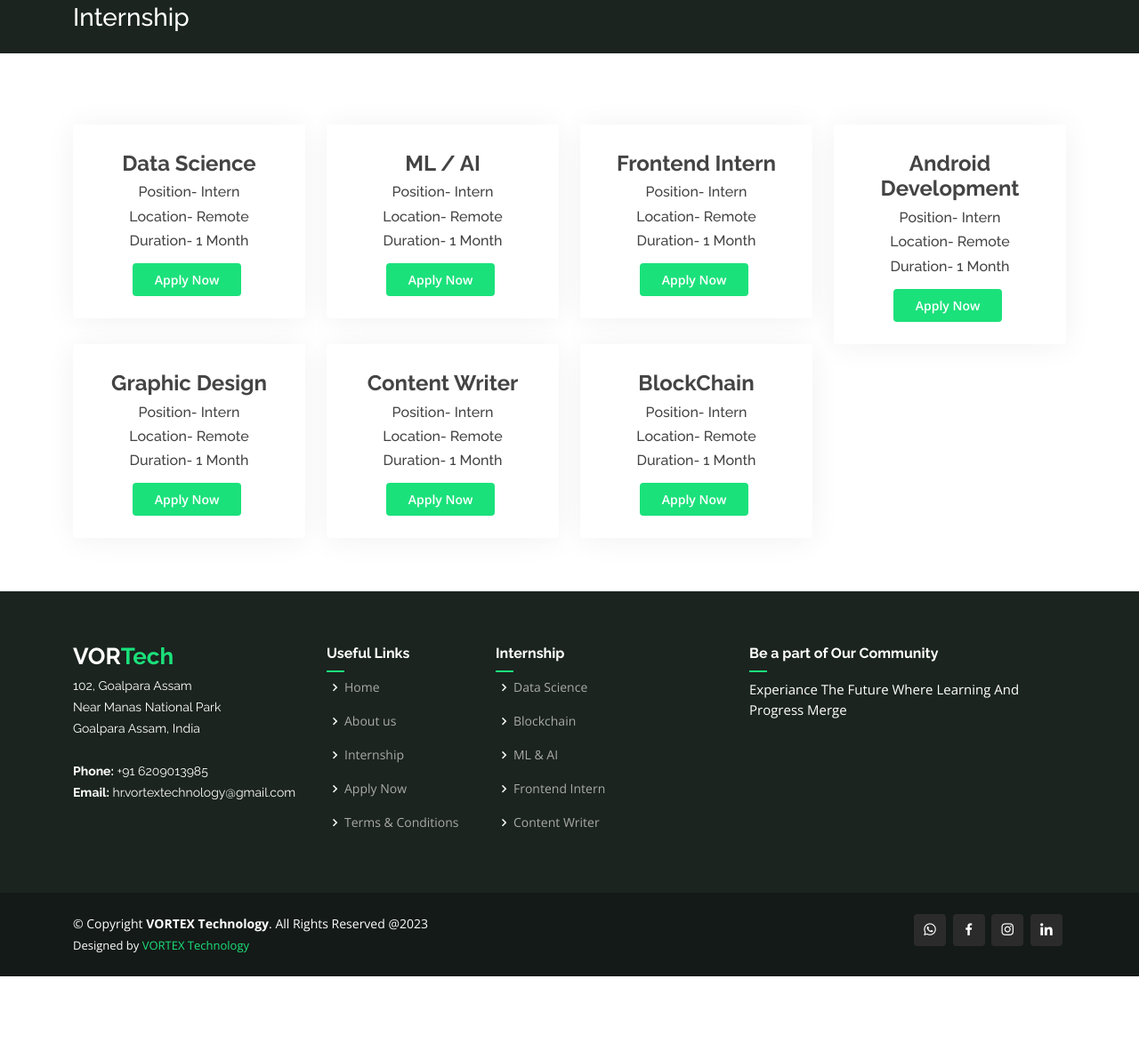
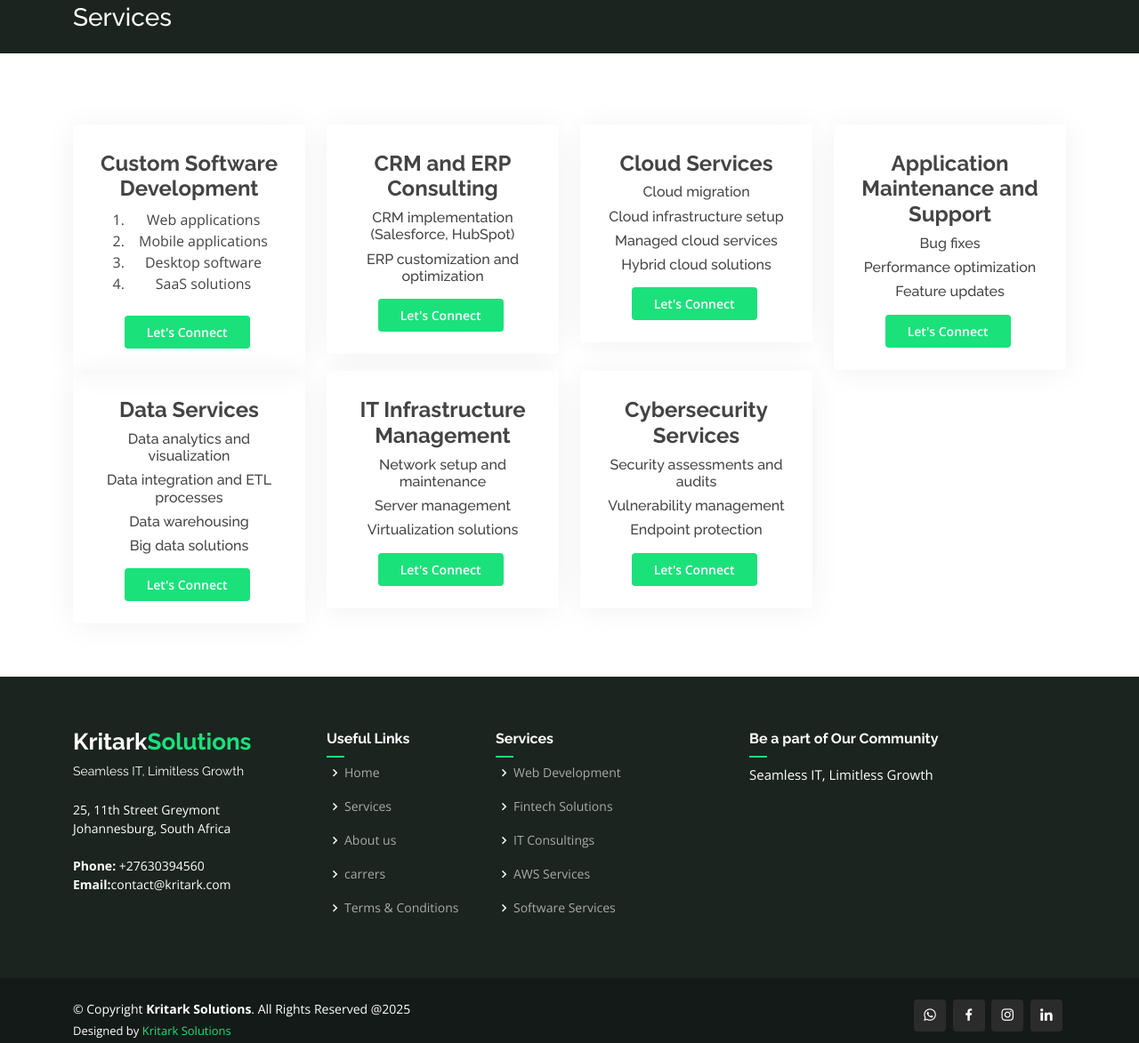
Before and after one commit to Amrit1255/Website, a plain HTML site: page InternshipDomains.html in a window 1280 px wide. Shown: the part 125-1298 px from the top of the page at 89% size. Before the commit the page ends 1223 px from the top, so only its background shows below. Drawn offline with nearby package versions, Linux system fonts and the light colour scheme.

Commit message:
Update InternshipDomains.html

```diff
--- a/InternshipDomains.html
+++ b/InternshipDomains.html
@@ -14,7 +14,7 @@
   <meta charset="utf-8">
   <meta content="width=device-width, initial-scale=1.0" name="viewport">
 
-   <title>VORTEX Technology</title>
+   <title>Kritark Solution</title>
   <meta name="title" content="VORTEX Technology">
 <meta name="description" content="VORTEX Technology's  provide Virtual Internships, Join VORTEX Technology's Virtual Internships: Your Gateway to Success.">
 <meta name="keywords" content="VORTEX, Internship, VORTEX Internship, freeinternship,vortextechnology,vortex,technology,internship,freeinternship,pythoninternship, javainternship, aitools ,androidinternship,webdevelopmentinternship,machinelearninginternship,aiinternship,graphicsdesigninternship,java,python,android,internshipfree,training,internship,jobopening,newinternship,winterinternship,summerinternship,stipendinternship,virtualinternship,onemonthinternship,1monthinternship,6monthinternship,Vortextechnologyinternship.">
@@ -56,8 +56,8 @@
   <header id="header" class="fixed-top d-flex align-items-center">
     <div class="container d-flex align-items-center">
       <h1 class="logo me-auto">
-        <img src="assets/img/codeclause.png"/>
-        <a href="index.html">VOR<span>Tech</span></a></h1>
+        <img src="assets/img/codeclause.jpg"/>
+        <a href="index.html">Kritark<span>Solution</span></a></h1>
       <!-- Uncomment below if you prefer to use an image logo -->
       <!-- <a href="index.html" class="logo me-auto"><img src="assets/img/logo.png" alt=""></a>-->
 
@@ -65,17 +65,15 @@
         <ul>
            <li><a class="nav-link  " href="index.html">Home</a></li>
           <li><a class="nav-link " href="about.html">About</a></li>
-          <li><a class="nav-link active" href="InternshipDomains.html">Internship</a></li>
+          <li><a class="nav-link active" href="InternshipDomains.html">Services</a></li>
           <li><a class="nav-link  " href="Roadmap.html">Roadmap</a></li>
-          <li><a class="nav-link  " href="Speakers.html">Experts</a></li>
-          <li><a class="nav-link  " href="Trainings.html">Tutorials</a></li>
           <!--<li><a class="nav-link " href="Team">Team</a></li>-->
           <li><a class="nav-link " href="Contact.html">Contact</a></li>
         </ul>
         <i class="bi bi-list mobile-nav-toggle"></i>
       </nav><!-- .navbar -->
 
-      <a href="https://chat.whatsapp.com/FF9V7MhDfLtCYgU6Mg2pWa" target="_blank" class="get-started-btn ">Joins</a>
+      <a href="Contact.html" target="_blank" class="get-started-btn ">Let's Connect</a>
     </div>
   </header><!-- End Header -->
 
@@ -90,7 +88,7 @@
           <li><a href="index.html">Home</a></li>
           <li>About</li>
         </ol>
-        <h2>Internship</h2>
+        <h2>Services</h2>
 
       </div>
     </section><!-- End Breadcrumbs -->
@@ -103,13 +101,15 @@
           <div class="col-lg-3 col-md-6">
             <div class="count-box">
 
-              <p>
-                <b><h4>Data Science</h4></b>
-                <h6>Position- Intern</h6>
-                <h6>Location- Remote</h6>
-                <h6>Duration- 1 Month</h6>
-              </p>
-              <a style="margin-left: -0.3rem; margin-top: 0.5rem;" href="https://forms.gle/zTm4y4LWWoRWmn5G9" target="_blank" class="get-started-btn scrollto">Apply Now</a>
+              <h4><b>Custom Software Development</b></h4>
+<ol>
+  <li>Web applications</li>
+  <li>Mobile applications</li>
+  <li>Desktop software</li>
+  <li>SaaS solutions</li>
+</ol>
+
+              <a style="margin-left: -0.3rem; margin-top: 0.5rem;" href="Contact.html" target="_blank" class="get-started-btn scrollto">Let's Connect</a>
             <p>
 
               </p>
@@ -121,12 +121,11 @@
             <div class="count-box">
 
               <p>
-                <b><h4>ML / AI</h4></b>
-                <h6>Position- Intern</h6>
-                <h6>Location- Remote</h6>
-                <h6>Duration- 1 Month</h6>
+                <b><h4>CRM and ERP Consulting</h4></b>
+                <h6>CRM implementation (Salesforce, HubSpot)</h6>
+                <h6>ERP customization and optimization</h6>
               </p>
-              <a style="margin-left: -0.3rem; margin-top: 0.5rem;" href="https://forms.gle/zTm4y4LWWoRWmn5G9" target="_blank" class="get-started-btn scrollto">Apply Now</a>
+              <a style="margin-left: -0.3rem; margin-top: 0.5rem;" href="Contact.html" target="_blank" class="get-started-btn scrollto">Let's Connect</a>
             <p>
 
               </p>
@@ -138,12 +137,13 @@
             <div class="count-box">
 
               <p>
-                <b><h4>Frontend Intern</h4></b>
-                <h6>Position- Intern</h6>
-                <h6>Location- Remote</h6>
-                <h6>Duration- 1 Month</h6>
+                <b><h4>Cloud Services</h4></b>
+                <h6>Cloud migration</h6>
+                <h6>Cloud infrastructure setup</h6>
+                <h6>Managed cloud services</h6>
+                <h6>Hybrid cloud solutions</h6>
               </p>
-              <a style="margin-left: -0.3rem; margin-top: 0.5rem;" href="https://forms.gle/zTm4y4LWWoRWmn5G9" target="_blank" class="get-started-btn scrollto">Apply Now</a>
+              <a style="margin-left: -0.3rem; margin-top: 0.5rem;" href="Contact.html" target="_blank" class="get-started-btn scrollto">Let's Connect</a>
             <p>
 
               </p>
@@ -155,12 +155,12 @@
             <div class="count-box">
 
               <p>
-                <b><h4>Android Development</h4></b>
-                <h6>Position- Intern</h6>
-                <h6>Location- Remote</h6>
-                <h6>Duration- 1 Month</h6>
+                <b><h4>Application Maintenance and Support</h4></b>
+                <h6>Bug fixes</h6>
+                <h6>Performance optimization</h6>
+                <h6>Feature updates</h6>
               </p>
-              <a style="margin-left: -0.3rem; margin-top: 0.5rem;" href="https://forms.gle/zTm4y4LWWoRWmn5G9" target="_blank" class="get-started-btn scrollto">Apply Now</a>
+              <a style="margin-left: -0.3rem; margin-top: 0.5rem;" href="Contact.html" target="_blank" class="get-started-btn scrollto">Let's Connect</a>
             <p>
 
               </p>
@@ -174,12 +174,13 @@
             <div class="count-box">
 
               <p>
-                <b><h4>Graphic Design</h4></b>
-                <h6>Position- Intern</h6>
-                <h6>Location- Remote</h6>
-                <h6>Duration- 1 Month</h6>
+                <b><h4>Data Services</h4></b>
+                <h6>Data analytics and visualization</h6>
+                <h6>Data integration and ETL processes</h6>
+                <h6>Data warehousing</h6>
+                <h6>Big data solutions</h6>
               </p>
-              <a style="margin-left: -0.3rem; margin-top: 0.5rem;" href="https://forms.gle/zTm4y4LWWoRWmn5G9" target="_blank" class="get-started-btn scrollto">Apply Now</a>
+              <a style="margin-left: -0.3rem; margin-top: 0.5rem;" href="Contact.html" target="_blank" class="get-started-btn scrollto">Let's Connect</a>
             <p>
 
               </p>
@@ -191,12 +192,12 @@
             <div class="count-box">
 
               <p>
-                <b><h4>Content Writer</h4></b>
-                <h6>Position- Intern</h6>
-                <h6>Location- Remote</h6>
-                <h6>Duration- 1 Month</h6>
+                <b><h4>IT Infrastructure Management</h4></b>
+                <h6>Network setup and maintenance</h6>
+                <h6>Server management</h6>
+                <h6>Virtualization solutions</h6>
               </p>
-              <a style="margin-left: -0.3rem; margin-top: 0.5rem;" href="https://forms.gle/zTm4y4LWWoRWmn5G9" target="_blank" class="get-started-btn scrollto">Apply Now</a>
+              <a style="margin-left: -0.3rem; margin-top: 0.5rem;" href="Contact.html" target="_blank" class="get-started-btn scrollto">Let's Connect</a>
             <p>
 
               </p>
@@ -208,12 +209,12 @@
             <div class="count-box">
 
               <p>
-                <b><h4>BlockChain</h4></b>
-                <h6>Position- Intern</h6>
-                <h6>Location- Remote</h6>
-                <h6>Duration- 1 Month</h6>
+                <b><h4>Cybersecurity Services</h4></b>
+                <h6>Security assessments and audits</h6>
+                <h6>Vulnerability management</h6>
+                <h6>Endpoint protection</h6>
               </p>
-              <a style="margin-left: -0.3rem; margin-top: 0.5rem;" href="https://forms.gle/zTm4y4LWWoRWmn5G9" target="_blank" class="get-started-btn scrollto">Apply Now</a>
+              <a style="margin-left: -0.3rem; margin-top: 0.5rem;" href="Contact.html" target="_blank" class="get-started-btn scrollto">Let's Connect</a>
             <p>
 
               </p>
@@ -241,13 +242,13 @@
         <div class="row">
 
           <div class="col-lg-3 col-md-6 footer-contact">
-            <h3>VOR<span>Tech</span></h3>
+            <h3>Kritark<span>Solutions</span></h3>
             <p>
-              102, 	Goalpara Assam<br>
-              Near Manas National Park<br>
-              Goalpara Assam, India<br><br>
-              <strong>Phone:</strong> +91 6209013985<br>
-              <strong>Email:</strong>  hr.vortextechnology@gmail.com<br>
+              <p>Seamless IT, Limitless Growth</p><br>
+              25, 11th Street Greymont<br>
+              Johannesburg, South Africa<br><br>
+              <strong>Phone:</strong> +27630394560<br>
+              <strong>Email:</strong>contact@kritark.com<br>
             </p>
           </div>
 
@@ -255,27 +256,27 @@
             <h4>Useful Links</h4>
             <ul>
               <li><i class="bx bx-chevron-right"></i> <a href="index.html">Home</a></li>
+              <li><i class="bx bx-chevron-right"></i> <a href="internshipdomains.html">Services</a></li>
               <li><i class="bx bx-chevron-right"></i> <a href="about.html">About us</a></li>
-              <li><i class="bx bx-chevron-right"></i> <a href="internshipdomains.html">Internship</a></li>
-              <li><i class="bx bx-chevron-right"></i> <a href="internshipdomains.html">Apply Now</a></li>
+              <li><i class="bx bx-chevron-right"></i> <a href="internshipdomains.html">carrers</a></li>
               <li><i class="bx bx-chevron-right"></i> <a href="Terms.html">Terms & Conditions</a></li>
             </ul>
           </div>
 
           <div class="col-lg-3 col-md-6 footer-links">
-            <h4>Internship</h4>
-            <ul>
-              <li><i class="bx bx-chevron-right"></i> <a href="https://forms.gle/zTm4y4LWWoRWmn5G9" target="_blank">Data Science</a></li>
-              <li><i class="bx bx-chevron-right"></i> <a href="https://forms.gle/zTm4y4LWWoRWmn5G9" target="_blank">Blockchain</a></li>
-              <li><i class="bx bx-chevron-right"></i> <a href="https://forms.gle/zTm4y4LWWoRWmn5G9" target="_blank">ML & AI</a></li>
-              <li><i class="bx bx-chevron-right"></i> <a href="https://forms.gle/zTm4y4LWWoRWmn5G9" target="_blank">Frontend Intern</a></li>
-              <li><i class="bx bx-chevron-right"></i> <a href="https://forms.gle/zTm4y4LWWoRWmn5G9" target="_blank">Content Writer</a></li>
+            <h4>Services</h4>
+ <ul>
+              <li><i class="bx bx-chevron-right"></i> <a href="InternshipDomains.html" target="_blank">Web Development</a></li>
+              <li><i class="bx bx-chevron-right"></i> <a href="InternshipDomains.html" target="_blank">Fintech Solutions</a></li>
+              <li><i class="bx bx-chevron-right"></i> <a href="InternshipDomains.html" target="_blank">IT Consultings</a></li>
+              <li><i class="bx bx-chevron-right"></i> <a href="InternshipDomains.html" target="_blank">AWS Services</a></li>
+              <li><i class="bx bx-chevron-right"></i> <a href="InternshipDomains.html" target="_blank">Software Services</a></li>
             </ul>
           </div>
 
           <div class="col-lg-4 col-md-6 footer-newsletter">
             <h4>Be a part of Our Community</h4>
-            <p>Experiance The Future Where Learning And Progress Merge</p>
+            <p>Seamless IT, Limitless Growth</p>
           </div>
 
         </div>
@@ -286,18 +287,18 @@
 
       <div class="me-md-auto text-center text-md-start">
         <div class="copyright">
-          &copy; Copyright <strong><span>VORTEX Technology</span></strong>. All Rights Reserved @2023
+          &copy; Copyright <strong><span>Kritark Solutions</span></strong>. All Rights Reserved @2025
         </div>
         <div class="credits">
           <!-- All the links in the footer should remain intact. -->
           <!-- You can delete the links only if you purchased the pro version. -->
           <!-- Licensing information: https://bootstrapmade.com/license/ -->
           <!-- Purchase the pro version with working PHP/AJAX contact form: https://bootstrapmade.com/presento-bootstrap-corporate-template/ -->
-          Designed by <a href="https://vortextechnology.me/">VORTEX Technology</a>
+          Designed by <a href="https://kritark.com/">Kritark Solutions</a>
         </div>
       </div>
       <div class="social-links text-center text-md-end pt-3 pt-md-0">
-        <a href="https://chat.whatsapp.com/FF9V7MhDfLtCYgU6Mg2pWa" target="_blank" class="twitter"><i class="bx bxl-whatsapp"></i></a>
+        <a href="\" target="_blank" class="twitter"><i class="bx bxl-whatsapp"></i></a>
         <a href="yourlink" target="_blank" class="facebook"><i class="bx bxl-facebook"></i></a>
         <a href="yourlink" target="_blank" class="instagram"><i class="bx bxl-instagram"></i></a>
         <a href="https://www.linkedin.com/in/vortex-technology/" target="_blank" class="linkedin"><i class="bx bxl-linkedin"></i></a>
```
